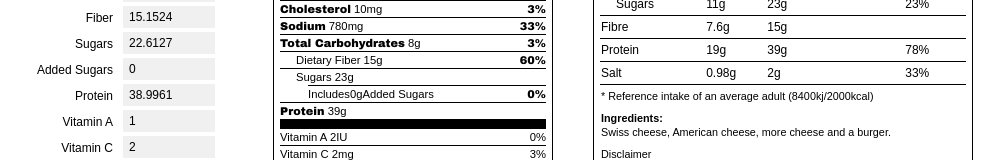
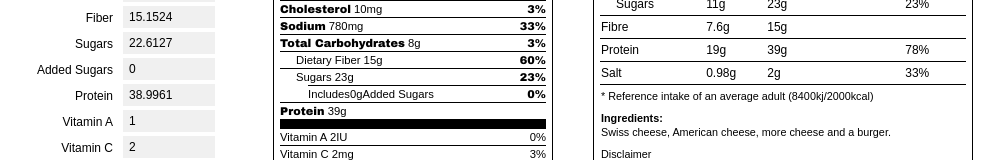
Before and after one commit to nutritionix/vue-nutrition-label, a Vue app: page / in a window 1280 px wide. Shown: the part 282-442 px from the top of the page, without its empty margins (157-1161 px from the left). Built offline with nearby package versions, Linux system fonts and the light colour scheme.

Commit message:
added Sugars DV

```diff
--- a/src/NutritionLabel.vue
+++ b/src/NutritionLabel.vue
@@ -102,6 +102,7 @@
         </span>
       </div>
       <div class="nf-line nf-indent" v-if="sugars.show">
+        <span class="nf-highlight nf-pr" aria-hidden="true">{{ sugars.dv }}%</span>
         <span v-html="text.sugars || 'Sugars'"></span>
         <span itemprop="sugarContent">
           {{ sugars.value }}<span aria-hidden="true">g</span><span class="sr-only"> grams</span>
```
